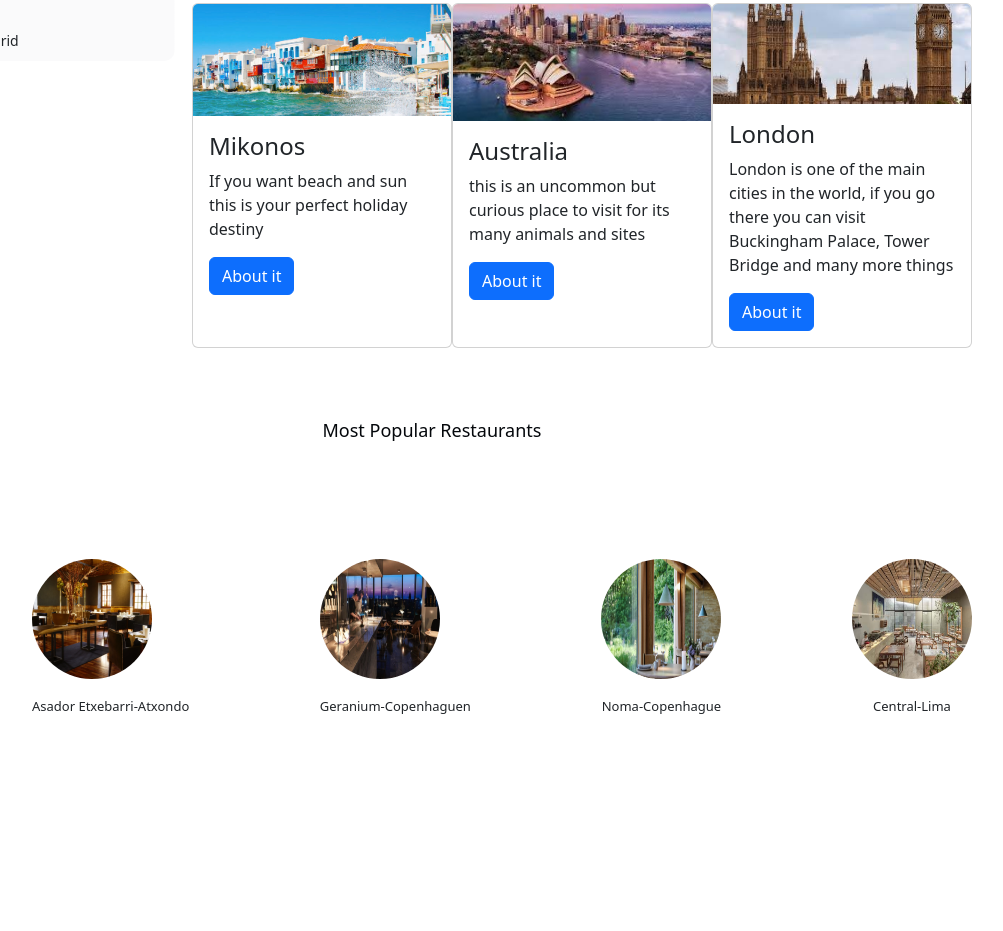
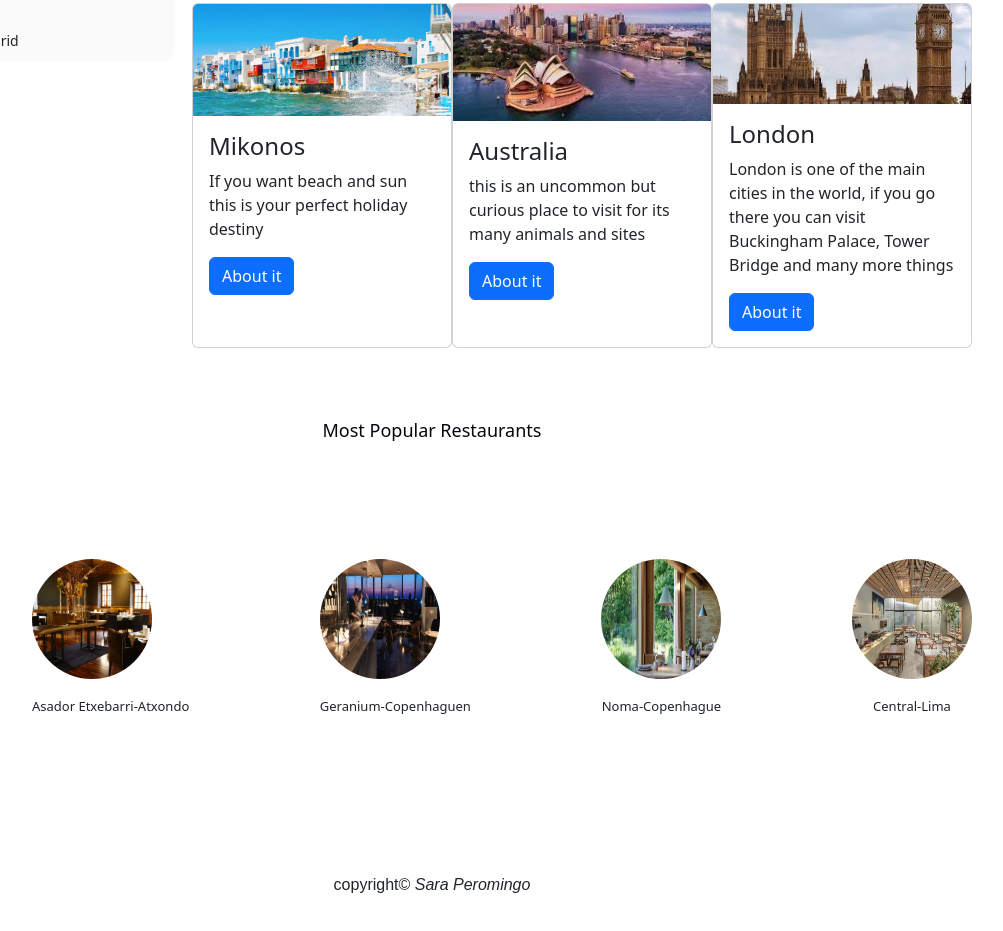
Before and after one commit to Sarap120298/CitiesInTheWorld, a website: page public/index.html in a window 1280 px wide. Shown: the part 1053-1984 px from the top of the page, without its empty margins (208-1211 px from the left). Before the commit the page ends 1876 px from the top, so only its background shows below. Drawn offline with nearby package versions, Linux system fonts and the light colour scheme.

Commit message:
finished

```diff
--- a/public/css/style.css
+++ b/public/css/style.css
@@ -95,3 +95,10 @@ margin-top: 20%;
       text-align: center;
       margin-top: 60px;
     }
+
+footer {
+  font-family: "Bradley Hand", sans-serif;
+  display: flex;
+  justify-content: center;
+  margin-top:150px;
+}
--- a/public/index.html
+++ b/public/index.html
@@ -176,6 +176,9 @@
             <h2>Central-Lima</h2>
           </div>
     </section>
+    <footer>
+      <p>copyright&copy; <i>Sara Peromingo</i></p>
+  </footer>
       <script src="https://cdn.jsdelivr.net/npm/bootstrap@5.2.0-beta1/dist/js/bootstrap.bundle.min.js" integrity="sha384-pprn3073KE6tl6bjs2QrFaJGz5/SUsLqktiwsUTF55Jfv3qYSDhgCecCxMW52nD2" crossorigin="anonymous"></script>
 </body>
 </html>
```
